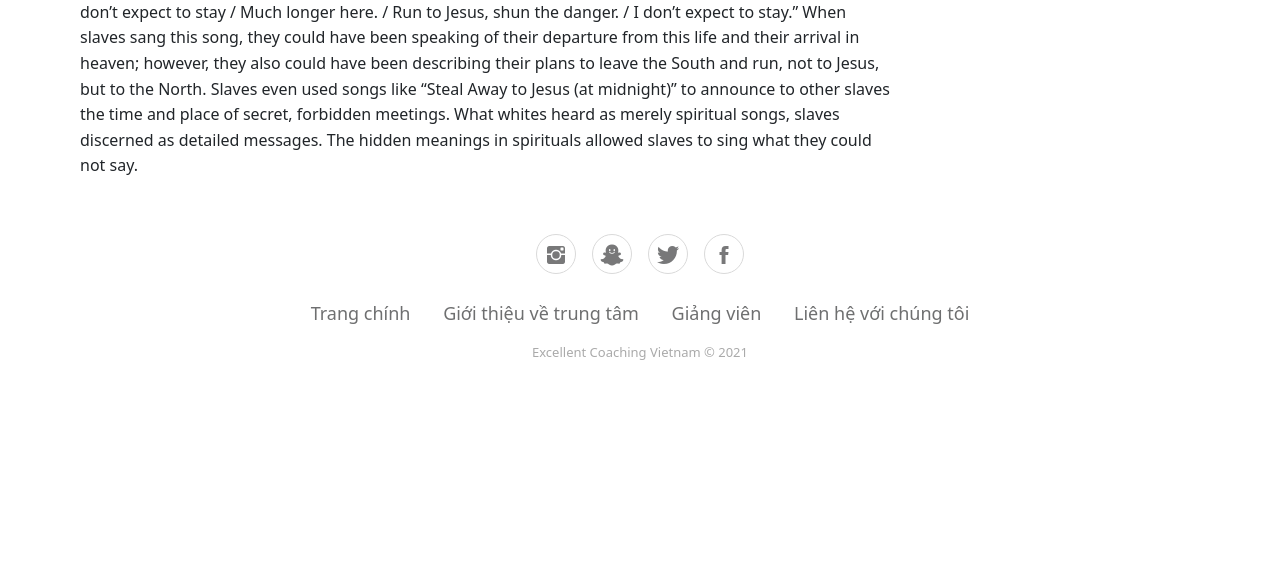
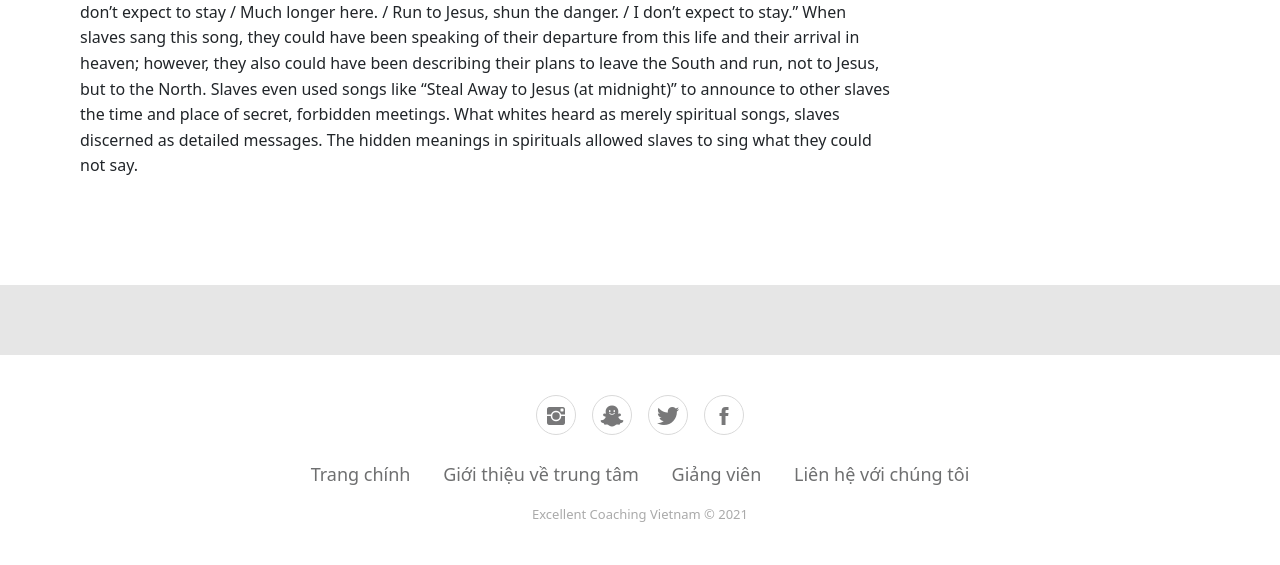
Before and after one commit to remichan97/excellent-coaching, a PHP site: page /about in a window 1280 px wide. Shown: the part 597-1162 px from the top of the page. Before the commit the page ends 957 px from the top, so only its background shows below. Run offline with PHP 8.4, Linux system fonts and the light colour scheme; some web fonts are replaced.

Commit message:
sửa footer bị đè lên nội dung ở trang about us

```diff
--- a/about/index.php
+++ b/about/index.php
@@ -25,17 +25,13 @@
                     <div class="col_9">
                         <p>It's not only writers who can benefit from this free online tool. If you're a programmer who's working on a project where blocks of text are needed, this tool can be a great way to get that. It's a good way to test your programming and that the tool being created is working well.<br></p>
                         <p>Slave spirituals often had hidden double meanings. On one level, spirituals referenced heaven, Jesus, and the soul, but on another level, the songs spoke about slave resistance. For example, according to Frederick Douglass, the song “O Canaan, Sweet Canaan” spoke of slaves’ longing for heaven, but it also expressed their desire to escape to the North. Careful listeners heard this second meaning in the following lyrics: “I don’t expect to stay / Much longer here. / Run to Jesus, shun the danger. / I don’t expect to stay.” When slaves sang this song, they could have been speaking of their departure from this life and their arrival in heaven; however, they also could have been describing their plans to leave the South and run, not to Jesus, but to the North. Slaves even used songs like “Steal Away to Jesus (at midnight)” to announce to other slaves the time and place of secret, forbidden meetings. What whites heard as merely spiritual songs, slaves discerned as detailed messages. The hidden meanings in spirituals allowed slaves to sing what they could not say.<br></p>
-                        <ul>
-                            <li>Thành tựu</li>
-                            <li>Học viên&nbsp;</li>
-                            <li>Giảng viên</li>
-                            <li>v.v</li>
-                        </ul>
                     </div>
                 </section>
             </header>
         </div>
-		<?php include "../layout/footer.php"?>
+    </section>
+    <section class="content_empty_wrap">
+    <?php include "../layout/footer.php"?>
     </section>
     <script src="assets/bootstrap/js/bootstrap.min.js"></script>
     <script src="assets/js/bs-init.js"></script>
```
